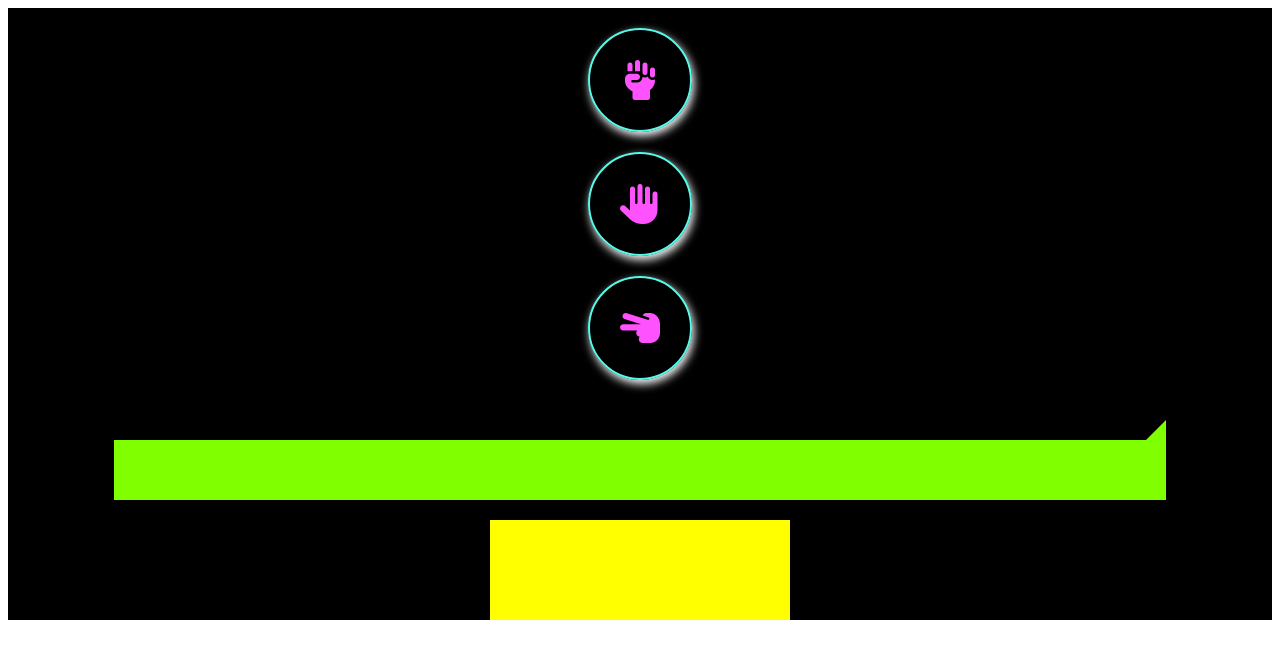
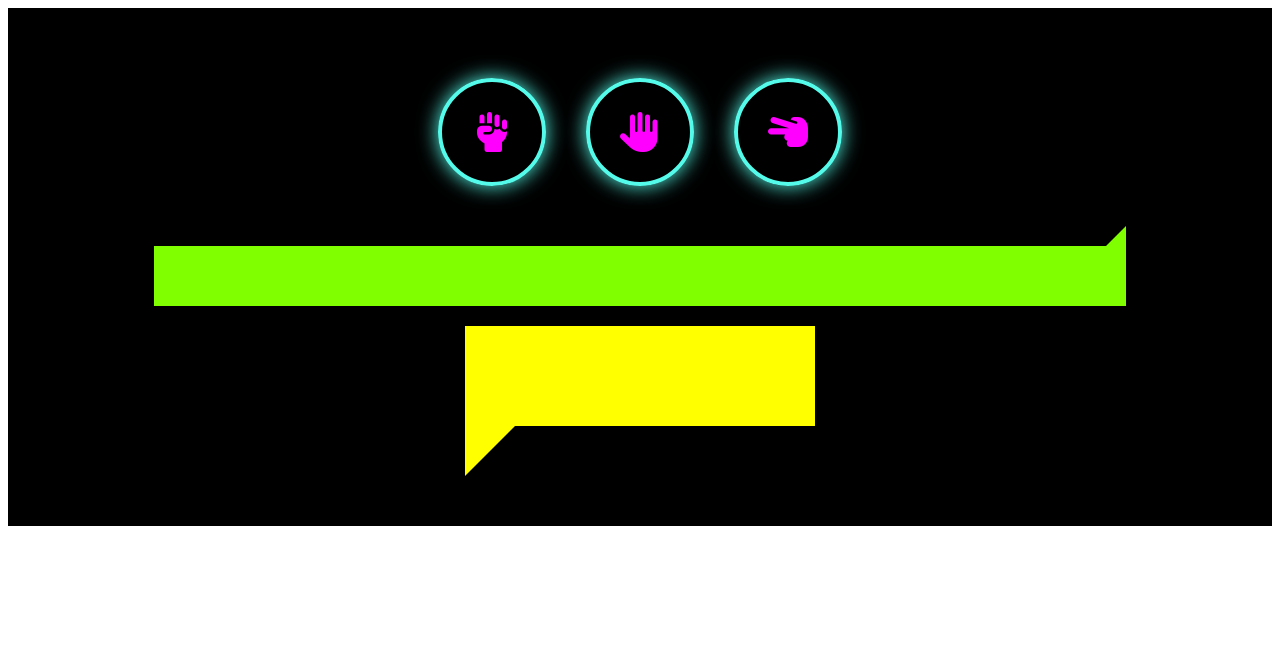
Before and after one commit to tagitsu/javascript-prework, a website: page index.html in a window 1280 px wide. Drawn offline with Linux system fonts and the light colour scheme.

Commit message:
Add clicked button effects

```diff
--- a/sass/style.scss
+++ b/sass/style.scss
@@ -1,8 +1,13 @@
 .container {
+    padding: 50px;
     display: flex;
     flex-direction: column;
     align-items: center;
     background-color: black;
+}
+.buttons {
+    display: flex;
+    justify-content: space-evenly;
 }
 
 .button {
@@ -12,11 +17,17 @@
     margin: 20px;
     width: 100px;
     height: 100px;
-    border: 2px solid rgb(85, 251, 234);
-    box-shadow: 2px 4px 10px rgb(255, 255, 255);
+    border: 4px solid rgb(85, 251, 234);
+    box-shadow: 0 0 20px rgb(85, 251, 234);
     border-radius: 50%;
-    color: rgb(255, 82, 255);
+    color: fuchsia;
     font-size: 40px;
+
+    &:active {
+        transform: scale(0.92);
+        box-shadow: 0 0 30px yellowgreen;
+        color: yellowgreen;
+    }
 
     &__icon {
 
@@ -43,6 +54,8 @@
     height: 100px;
     font-family: 'Major Mono Display', monospace;
     background-color: yellow;
+    border-bottom: 50px solid black;
+    border-left: 50px solid transparent;
     font-size: 30px;
     text-align: center;
     line-height: 3;
```
Also changed, not shown: css/style.css, 1 other file.
